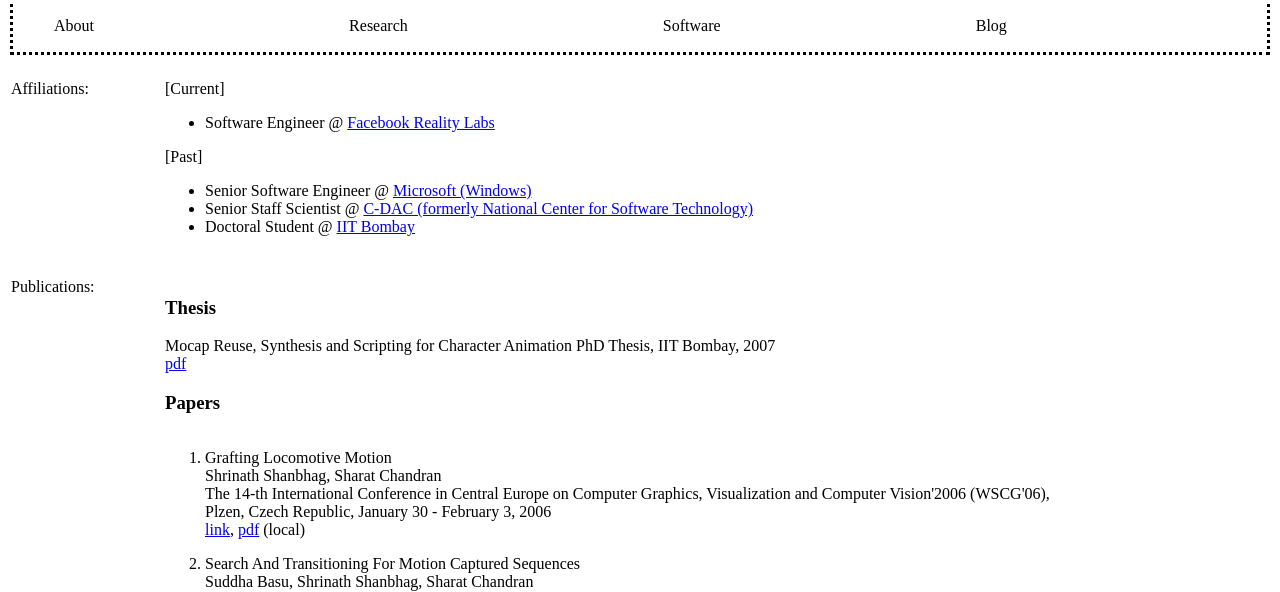
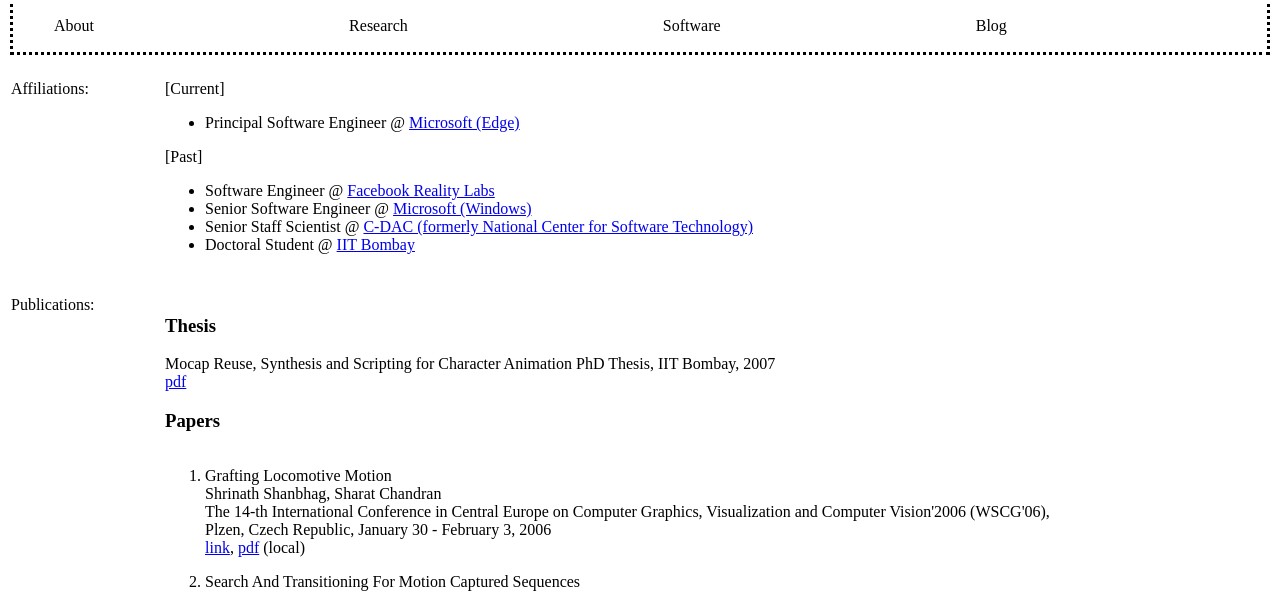
Before and after one commit to shrinaths/shrinaths.github.io, a plain HTML site: page index.html in a window 1280 px wide. Shown: the part 197-789 px from the top of the page. Drawn offline with Linux system fonts and the light colour scheme.

Commit message:
Update index.html
Updated current employer to Microsoft

```diff
--- a/index.html
+++ b/index.html
@@ -67,11 +67,12 @@
       <TD align="left" width=%>
         [Current]
         <ul>
-          <li>Software Engineer @ <a href="https://research.fb.com/category/augmented-reality-virtual-reality/">Facebook
-              Reality Labs</a></li>
+          <li>Principal Software Engineer @ <a href="https://www.microsoft.com">Microsoft (Edge)</a></li>
         </ul>
         [Past]
         <ul>
+          <li>Software Engineer @ <a href="https://research.fb.com/category/augmented-reality-virtual-reality/">Facebook
+              Reality Labs</a></li>
           <li>Senior Software Engineer @ <a href="https://www.microsoft.com/en-us/windows">Microsoft (Windows)</a></li>
           <li>Senior Staff Scientist @ <a href="https://www.cdac.in/index.aspx?id=mumbai">C-DAC (formerly National
               Center for Software Technology)</a></li>
```
